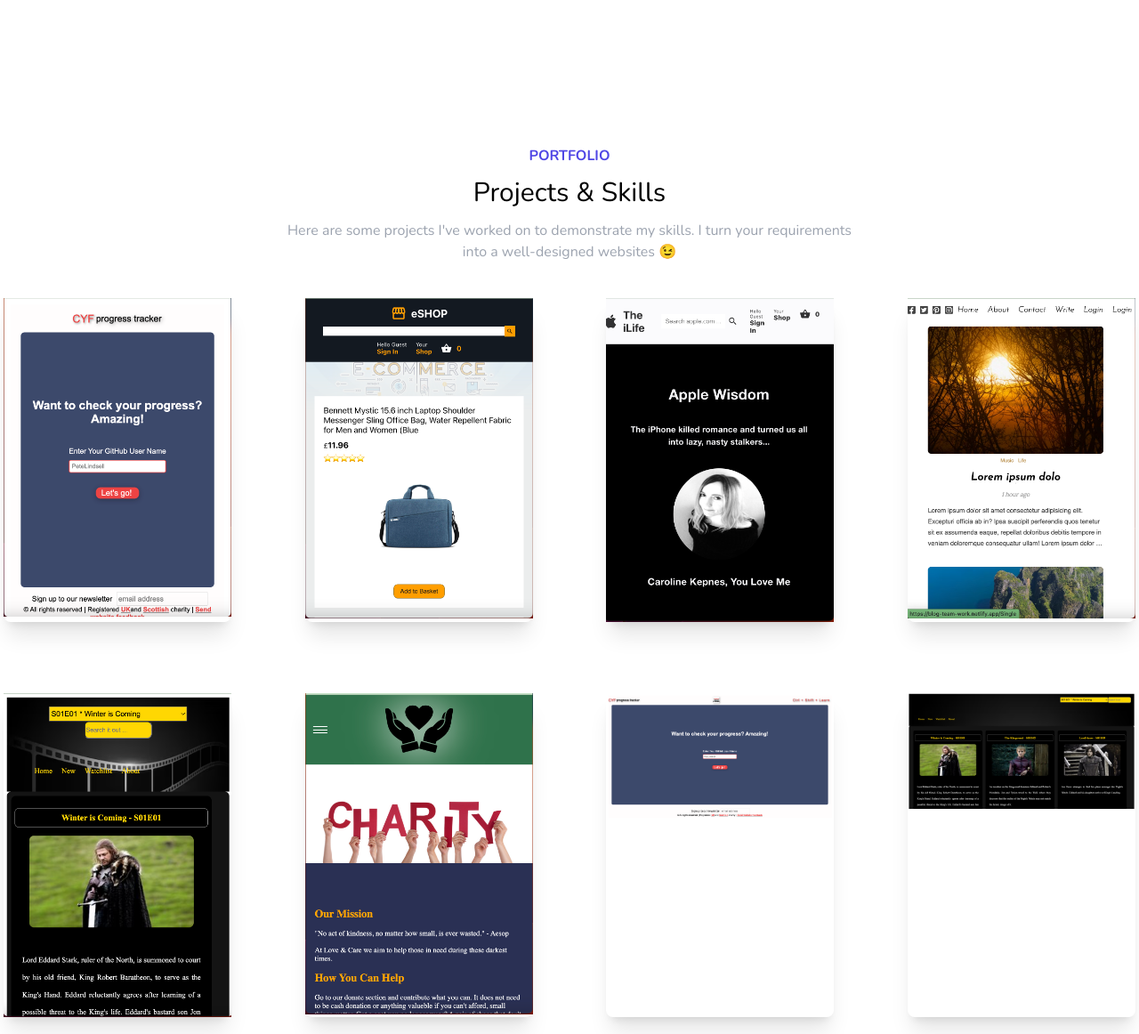
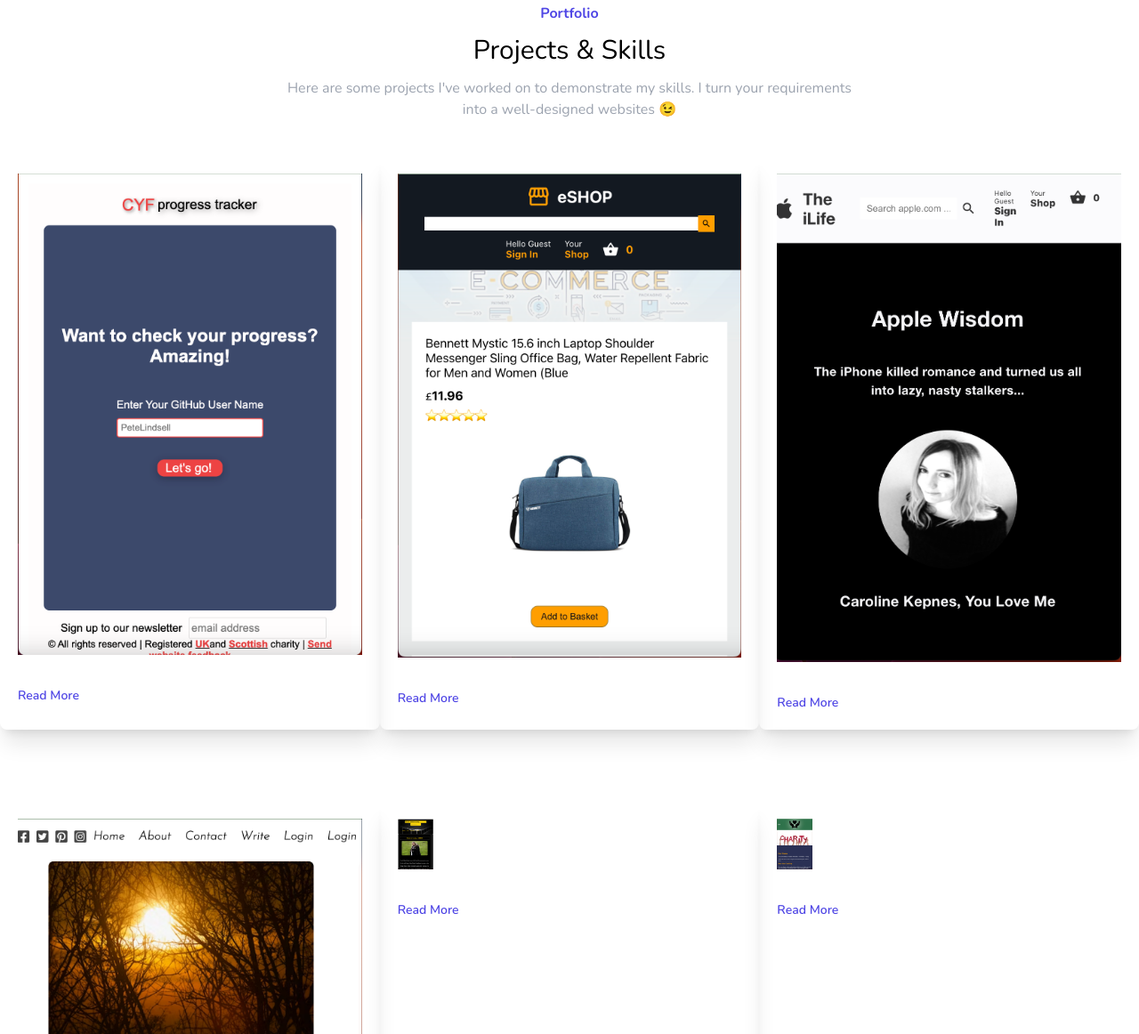
Before and after one commit to Zobeir-Rigi/Portfolio-Tailwind, a website: page index.html in a window 1280 px wide. Shown: the part 2470-3632 px from the top of the page at 89% size. Drawn offline with nearby package versions, Linux system fonts and the light colour scheme.

Commit message:
projects card updated with topics and paraghraphs

```diff
--- a/index.html
+++ b/index.html
@@ -254,12 +254,12 @@
         </div>
       </div>
     </div>
-      <!-- works -->
-      <div id="works" class="py-40 dark:bg-slate-900">
+        <!-- Portfolio-->
+  <div>
     <div class="container mx-auto">
       <!-- top -->
     <div class="flex flex-col gap-3 items-center">
-            <h1 class="text-indigo-600 font-bold">PORTFOLIO</h1>
+      <h1 class="text-indigo-600 font-bold">Portfolio</h1>
       <h1 class="text-3xl dark:text-white">Projects & Skills</h1>
       <p class="w-1/2 text-center text-gray-400">
         Here are some projects I've worked on to demonstrate
@@ -267,55 +267,80 @@
         I turn your requirements into a well-designed websites 😉
         </p>
     </div>
-          <!-- bottom -->
+      <!-- bottom-->
       <div class="p-5 sm:p-0 flex flex-wrap justify-between">
-            <!-- card -->
+        <!-- card 1-->
         <div
-              class="w-full md:w-5/12 lg:w-1/5 shadow-xl rounded-lg my-3 md:my-10 m-1 transition-all hover:scale-110"
+          class="w-full md:w-4/12 shadow-xl rounded-lg p-5 my-3 md:my-10 flex flex-col gap-3"
         >
-              <img src="./Images/cyf.png" />
+          <img class="" src="Images/cyf.png" alt="cyf" />
+          <h1 class="font-medium text-lg dark:text-white"></h1>
+          <p class="text-gray-400">
+          </p>
+          <a class="text-indigo-600 font-semibold text-sm" href=""
+            >Read More</a
+          >
+        </div>
+        <!-- card 2 -->
+        <div
+          class="w-full md:w-4/12 shadow-xl rounded-lg p-5 my-3 md:my-10 flex flex-col gap-3"
+        >
+          <img class="" src="./Images/Eshop.png" alt="eshop" />
+          <h1 class="font-medium text-lg dark:text-white"></h1>
+          <p class="text-gray-400">
+          </p>
+          <a class="text-indigo-600 font-semibold text-sm" href=""
+            >Read More</a
+          >
+        </div>
+        <!-- card 3-->
+        <div
+          class="w-full md:w-4/12 shadow-xl rounded-lg p-5 my-3 md:my-10 flex flex-col gap-3"
+        >
+        <img class="" src="./Images/Ilife.png" alt="Ilife" />
+            <h1 class="font-medium text-lg dark:text-white"></h1>
+            <p class="text-gray-400">
+            </p>
+            <a class="text-indigo-600 font-semibold text-sm" href=""
+              >Read More</a
+            >
+          </div>
+          <!-- card 4-->
+          <div
+            class="w-full md:w-4/12 shadow-xl rounded-lg p-5 my-3 md:my-10 flex flex-col gap-3"
+          >
+            <img class="" src="./Images/Blog.png" alt="blog" />
+            <h1 class="font-medium text-lg dark:text-white"></h1>
+            <p class="text-gray-400">
+            </p>
+            <a class="text-indigo-600 font-semibold text-sm" href=""
+              >Read More</a
+            >
           </div>
           <!-- card -->
           <div
-              class="w-full md:w-5/12 lg:w-1/5 shadow-xl rounded-lg my-3 md:my-10 m-1 transition-all hover:scale-110"
+            class="w-full md:w-4/12 shadow-xl rounded-lg p-5 my-3 md:my-10 flex flex-col gap-3"
           >
-              <img src="./Images/Eshop.png" />
+            <img class="w-10" src="./Images/tvShow.png" alt="tvshow" />
+            <h1 class="font-medium text-lg dark:text-white"></h1>
+            <p class="text-gray-400">
+
+            </p>
+            <a class="text-indigo-600 font-semibold text-sm" href=""
+              >Read More</a
+            >
           </div>
           <!-- card -->
           <div
-              class="w-full md:w-5/12 lg:w-1/5 shadow-xl rounded-lg my-3 md:my-10 m-1 transition-all hover:scale-110"
+            class="w-full md:w-4/12 shadow-xl rounded-lg p-5 my-3 md:my-10 flex flex-col gap-3"
           >
-              <img src="./Images/Ilife.png" />
-            </div>
-            <!-- card -->
-            <div
-              class="w-full md:w-5/12 lg:w-1/5 shadow-xl rounded-lg my-3 md:my-10 m-1 transition-all hover:scale-110"
-            >
-              <img src="./Images/Blog.png" />
-            </div>
-            <!-- card -->
-            <div
-              class="w-full md:w-5/12 lg:w-1/5 shadow-xl rounded-lg my-3 md:my-10 m-1 transition-all hover:scale-110"
-            >
-              <img src="./Images/tvShow.png" />
-            </div>
-            <!-- card -->
-            <div
-              class="w-full md:w-5/12 lg:w-1/5 shadow-xl rounded-lg my-3 md:my-10 m-1 transition-all hover:scale-110"
-            >
-              <img src="./Images/charity.png" />
-            </div>
-            <!-- card -->
-            <div
-              class="w-full md:w-5/12 lg:w-1/5 shadow-xl rounded-lg my-3 md:my-10 m-1 transition-all hover:scale-110"
-            >
-              <img src="./Images/cyff.png" />
-            </div>
-            <!-- card -->
-            <div
-              class="w-full md:w-5/12 lg:w-1/5 shadow-xl rounded-lg my-3 md:my-10 m-1 transition-all hover:scale-110"
-            >
-              <img src="./Images/TvShoww.png" />
+            <img class="w-10" src="./Images/charity.png" alt="charity" />
+            <h1 class="font-medium text-lg dark:text-white"></h1>
+            <p class="text-gray-400">
+
+            </p>
+            <a class="text-indigo-600 font-semibold text-sm" href=""
+              >Read More</a>
           </div>
         </div>
       </div>
```
Lines whose indentation alone changed are shown as unchanged.
